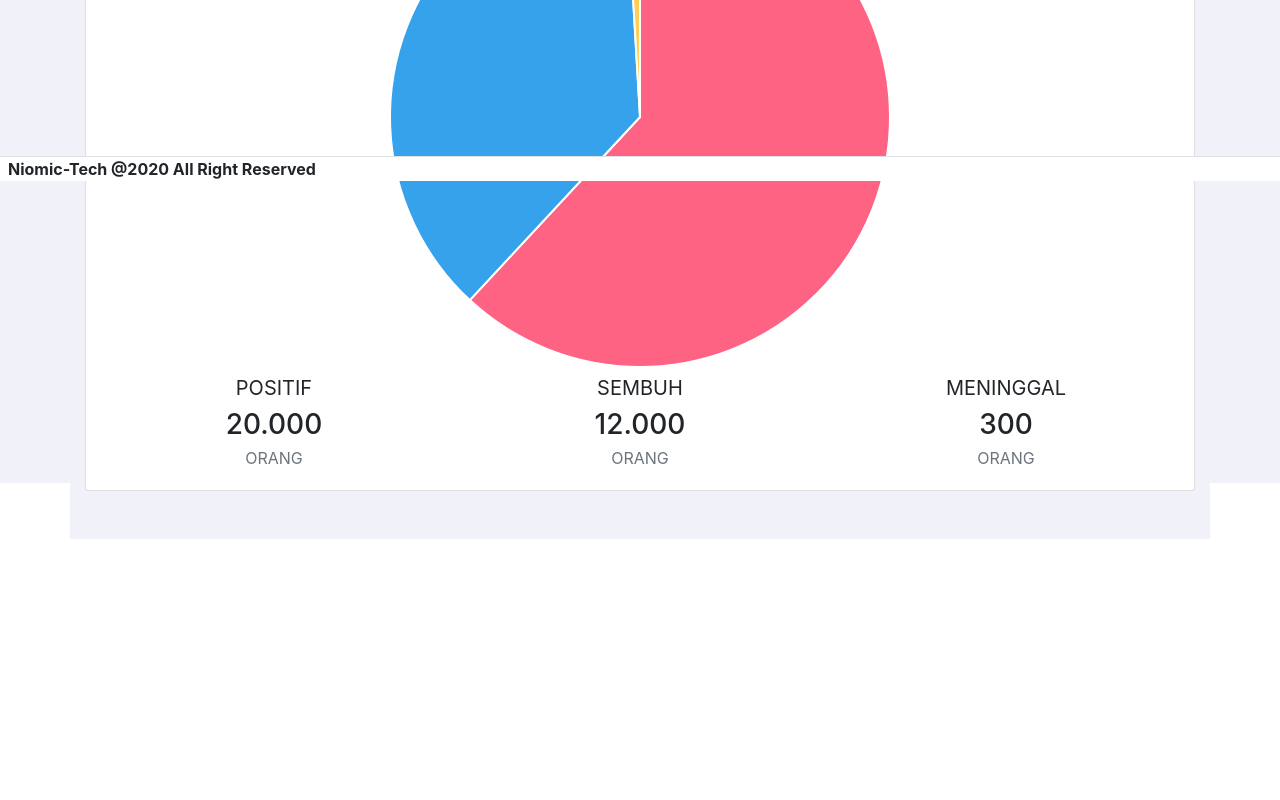
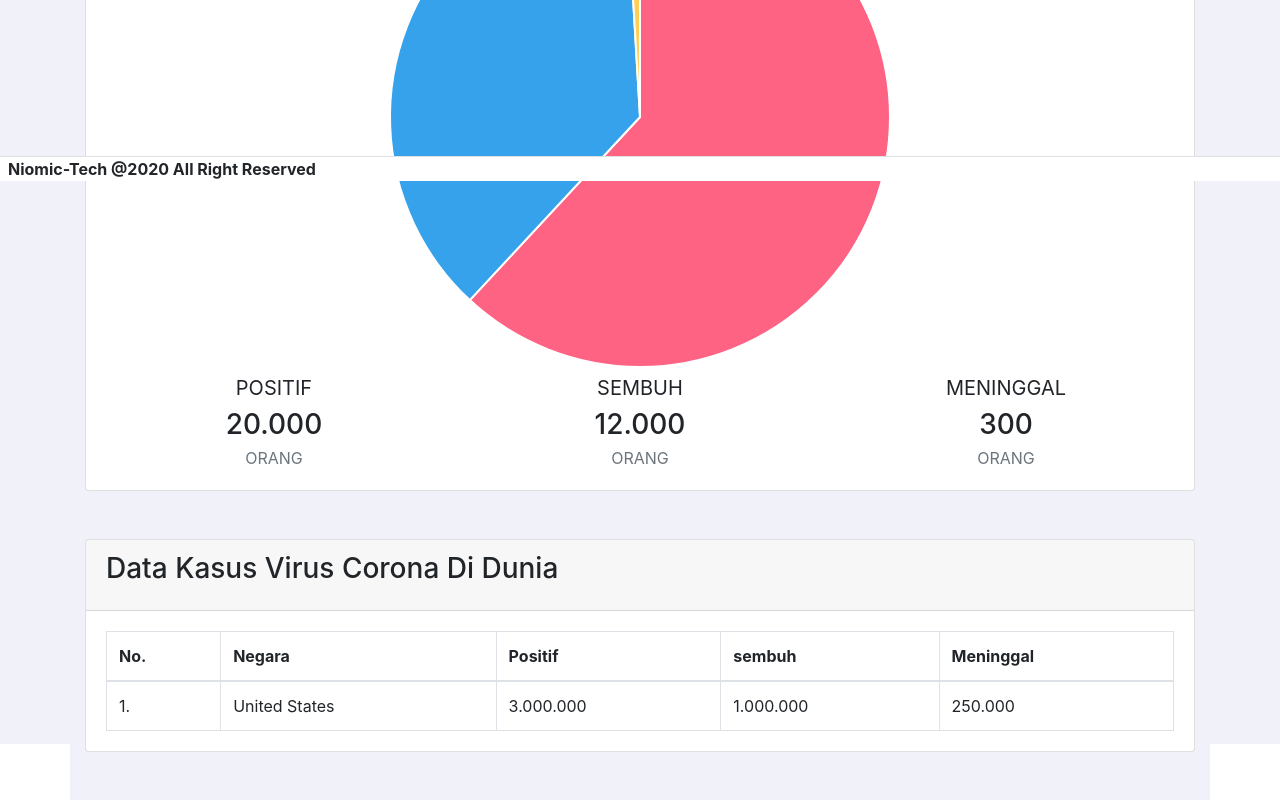
Before and after one commit to jooprima/covid-project, a Next.js app: page / in a window 1280 px wide. Shown: the part 619-1419 px from the top of the page. Before the commit the page ends 1158 px from the top, so only its background shows below. Built offline with nearby package versions, Linux system fonts and the light colour scheme.

Commit message:
create Table

```diff
--- a/components/Dashboard/IndexPage.js
+++ b/components/Dashboard/IndexPage.js
@@ -2,6 +2,7 @@
 import Footer from "../Layout/Footer";
 import CardStatus from "./CardStatus";
 import Grafik from "./Grafik";
+import Table from "./Table";
 
 function IndexPage(props) {
   const contentStyle = {
@@ -25,6 +26,7 @@
         </div>
         <CardStatus />
         <Grafik isGlobal={props.isGlobal} />
+        <Table isGlobal={props.isGlobal} />
       </div>
       <Footer
         rightContent={""}
--- /dev/null
+++ b/components/Dashboard/Table.js
@@ -0,0 +1,53 @@
+const Table = (props) => {
+  return (
+    <div className="row mb-5">
+      <div className="col-sm-12 col-md-12 col col-lg-12 col-xl-14">
+        <div className="card">
+          <div className="card-header">
+            <h3 className="card-title">
+              {props.isGlobal
+                ? "Data Kasus Virus Corona Di Dunia"
+                : "Data Kasus Virus Corona Di Indonesia"}
+            </h3>
+          </div>
+          <div className="card-body">
+            <div className="table-responsive">
+              <table className="table table-bordered table-hover mb-0 text-nowrap">
+                <thead>
+                  <tr>
+                    <th>No.</th>
+                    <th>{props.isGlobal ? "Negara" : "Provinsi"}</th>
+                    <th>Positif</th>
+                    <th>sembuh</th>
+                    <th>Meninggal</th>
+                  </tr>
+                </thead>
+                <tbody>
+                  {props.isGlobal ? (
+                    <tr>
+                      <td>1.</td>
+                      <td>United States</td>
+                      <td>3.000.000</td>
+                      <td>1.000.000</td>
+                      <td>250.000</td>
+                    </tr>
+                  ) : (
+                    <tr>
+                      <td>1.</td>
+                      <td>Jawa Timur</td>
+                      <td>10.000</td>
+                      <td>3.000</td>
+                      <td>400</td>
+                    </tr>
+                  )}
+                </tbody>
+              </table>
+            </div>
+          </div>
+        </div>
+      </div>
+    </div>
+  );
+};
+
+export default Table;
```
